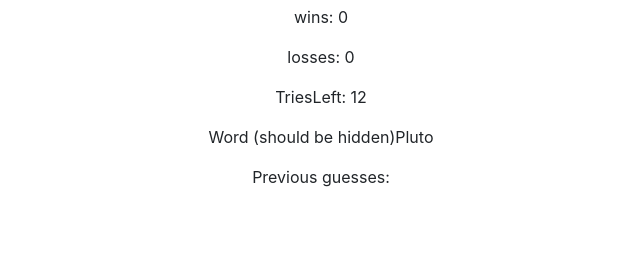
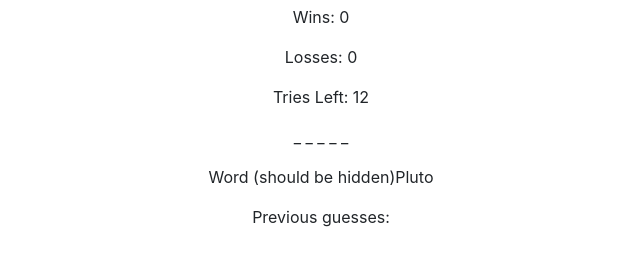
Before and after one commit to Heidijvr/Word-Guess-Game, a plain HTML site: page index.html in a window 1280 px wide. Shown: the part 97-362 px from the top of the page, without its empty margins (319-959 px from the left). Drawn offline with nearby package versions, Linux system fonts and the light colour scheme.

Commit message:
Underscore to correct letters added

```diff
--- a/assets/javascript/game.js
+++ b/assets/javascript/game.js
@@ -3,7 +3,8 @@
 var currentWord = "";
 var winCount = 0;
 var lossCount = 0;
-var triesLeft = 12;
+var triesLeft;
+var displayedLetters;
 // Choose a random element from the array
 var getRandomWord = function(words) {
   return words[Math.floor(Math.random() * words.length)];
@@ -29,6 +30,7 @@
       if  (letter === currentWord.charAt(i).toLowerCase()) {
         matchFound = true;
         console.log("Yay!!")
+        displayedLetters[i] = currentWord.charAt(i);
       } else {
         console.log("Oh no!")
       }
@@ -38,15 +40,16 @@
       triesLeft--;
     }
 
+
     if (triesLeft === 0) {
-      // player lost //
+      // player lost
       lossCount++;
       resetGame();
     }
   }
 
 
-  displayScore();
+  displayState();
   document.getElementById("lettersGuessed").innerHTML = lettersArray.join(" ");
 };
 
@@ -57,16 +60,18 @@
 var resetGame = function() {
   triesLeft = 12;
   currentWord = getRandomWord(allWords);
+  displayedLetters = "_".repeat(currentWord.length).split("");
   lettersArray = [];
-  displayScore();
+  displayState();
   console.log(currentWord);
 };
 
-var displayScore = function() {
+var displayState = function() {
   document.getElementById("wins").innerHTML = winCount;
   document.getElementById("losses").innerHTML = lossCount;
   document.getElementById("tries").innerHTML = triesLeft;
   document.getElementById("wordToGuess").innerHTML = currentWord;
+  document.getElementById("letterOptions").innerHTML = displayedLetters.join(" ");
 };
 
 var bangmaak = function(naam) {
--- a/assets/javascript/scratch.js
+++ b/assets/javascript/scratch.js
@@ -23,7 +23,7 @@
 
 
 var word = "poespas".toLowerCase().split("");
-var displayedWord = "_".repeat(word.length).split("");
+var displayedLetters = "_".repeat(word.length).split("");
 
 
 guess = "l".toLowerCase();
@@ -36,7 +36,7 @@
 if (word[i] == guess) {
     // alert("Ditsem!")
     console.log("Heita!")
-    displayedWord[i] = guess;
+    displayedLetters[i] = guess;
     matches++;
 }
 }
--- a/index.html
+++ b/index.html
@@ -22,13 +22,15 @@
     <h1 class="text-center" id="random-word"></h1>
 
     <div>
-        <p>wins: <span id="wins"></span></p>
-        <p>losses: <span id="losses"></span></p>
+        <p>Wins: <span id="wins"></span></p>
+        <p>Losses: <span id="losses"></span></p>
     </div>
 
     <div>
-        <p>TriesLeft: <span id="tries"></span></p>
+        <p>Tries Left: <span id="tries"></span></p>
     </div>
+
+    <p> <span id="letterOptions"></span></p>
 
     <p>Word (should be hidden)<span id="wordToGuess"></span></p>
     <p>Previous guesses: <span id="lettersGuessed"></span></p>
```
